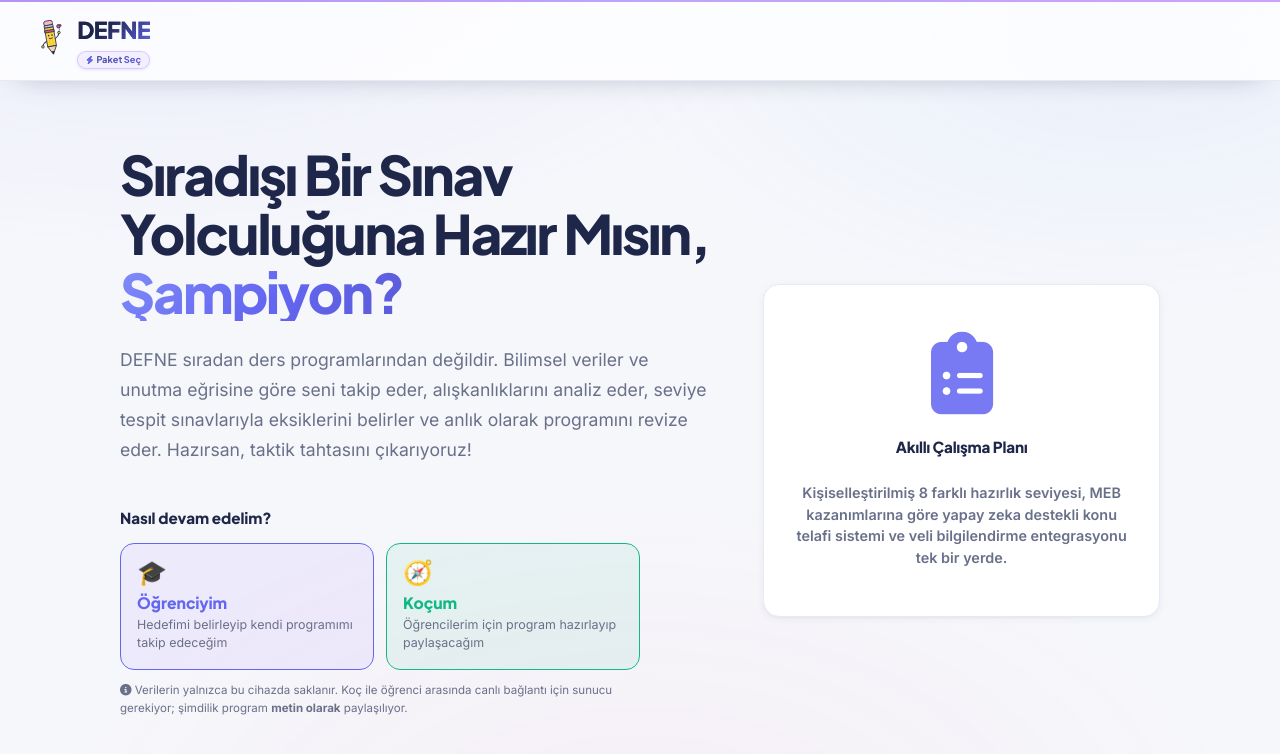
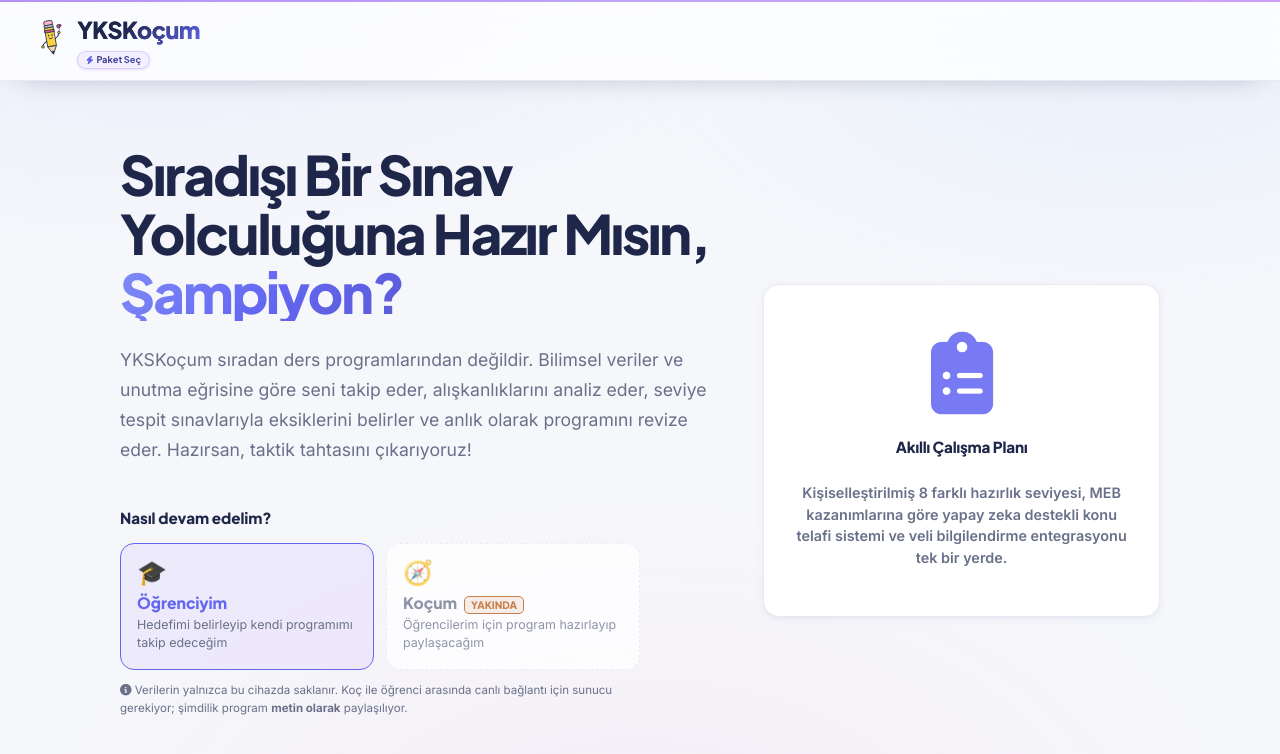
Before and after one commit to oguzkamburoglu-cloud/YKSKocum, a PHP site: page / in a window 1280 px wide. Shown: the top 754 px of the page. Run offline with PHP 8.4, Linux system fonts and the light colour scheme; some libraries are stand-ins or nearby versions.

Commit message:
YKSKocum adi, 3 kademeli paket, koc kismi 'yakinda'
- Uygulama adi DEFNE -> YKSKocum (index, app, manifest, servis calisani,
  sunucu dosyalari, localStorage anahtari, onbellek adi)
- Paketler role gore ikili yapidan 3 KADEMEYE cevrildi:
  Baslangic 99 / Standart 199 (vurgulu) / Pro 349 TL/ay.
  FIYATLAR ORNEKTIR, PAKETLER yapilandirmasindan tek yerden degisir.
- Rol sekmeleri kaldirildi; paketlerin tamami ogrenci icin
- KOC_AKTIF bayragi eklendi (false): karsilama kartinda 'YAKINDA'
  rozeti, tiklaninca sunucu altyapisinin hazirlandigini soyleyen
  aciklama; rol degismiyor
- 7 gunluk deneme calismaya devam ediyor

Co-Authored-By: Claude Opus 5 <noreply@anthropic.com>

```diff
--- a/index.html
+++ b/index.html
@@ -3,7 +3,7 @@
 <head>
   <meta charset="UTF-8">
   <meta name="viewport" content="width=device-width, initial-scale=1.0, maximum-scale=1.0, user-scalable=no">
-  <title>DEFNE - Akıllı YKS Ders Çalışma Koçu</title>
+  <title>YKSKoçum - Akıllı YKS Ders Çalışma Koçu</title>
   <meta name="description" content="YKS sınavına hazırlanan öğrenciler için bilimsel verilerle desteklenen akıllı, dinamik ve kişiselleştirilmiş AI Ders Çalışma Koçu.">
   <meta name="theme-color" content="#6366f1">
   <link rel="manifest" href="manifest.json">
@@ -13,7 +13,7 @@
   <!-- iOS: ana ekrana eklendiginde tarayici cubugu olmadan, uygulama gibi acilir -->
   <meta name="apple-mobile-web-app-capable" content="yes">
   <meta name="apple-mobile-web-app-status-bar-style" content="default">
-  <meta name="apple-mobile-web-app-title" content="DEFNE">
+  <meta name="apple-mobile-web-app-title" content="YKSKoçum">
   <meta name="mobile-web-app-capable" content="yes">
   <!-- CSS Stylesheet -->
   <link rel="stylesheet" href="styles.css?v=26">
@@ -50,7 +50,7 @@
        kimse bulmuyor; kurulum istemi uygulamanin icinden sunulur. -->
   <div id="installBar" style="display:none; align-items:center; gap:0.75rem; flex-wrap:wrap;
        background:var(--ai-tint); border-bottom:1px solid var(--ai-border); padding:0.6rem 1rem; font-size:0.82rem;">
-    <span style="font-weight:700; color:var(--primary);">📱 DEFNE'yi uygulama olarak kur</span>
+    <span style="font-weight:700; color:var(--primary);">📱 YKSKoçum'yi uygulama olarak kur</span>
     <span id="installHint" style="color:var(--text-muted); flex:1; min-width:180px;">Ana ekranından tek dokunuşla aç, çevrimdışı çalışsın.</span>
     <button id="installBtn" class="btn btn-primary" style="padding:0.35rem 0.9rem; font-size:0.78rem; font-weight:800;" onclick="app.promptInstall()">Kur</button>
     <button class="btn btn-secondary" style="padding:0.35rem 0.7rem; font-size:0.78rem;" onclick="app.dismissInstall()">Şimdi değil</button>
@@ -84,7 +84,7 @@
         </g>
       </svg>
       <div style="display: flex; flex-direction: column; align-items: flex-start; gap: 0.15rem;">
-        <span style="background: linear-gradient(135deg, var(--text-main) 40%, var(--primary) 100%); -webkit-background-clip: text; -webkit-text-fill-color: transparent;">DEFNE</span>
+        <span style="background: linear-gradient(135deg, var(--text-main) 40%, var(--primary) 100%); -webkit-background-clip: text; -webkit-text-fill-color: transparent;">YKSKoçum</span>
         <span id="roleBadge" style="display:none; align-items:center; gap:0.3rem; padding:0.2rem 0.55rem; font-size:0.68rem; font-weight:800; border-radius:99px; background:rgba(16,185,129,0.12); border:1px solid var(--success, #10b981); color:var(--success, #10b981); white-space:nowrap; margin-left:0.4rem;"></span>
         <button style="padding: 0.1rem 0.5rem; font-size: 0.58rem; line-height: 1.4; display: inline-flex; align-items: center; gap: 0.2rem; font-weight: 700; white-space: nowrap; border-radius: 4px; border: 1px solid rgba(245,158,11,0.4); background: rgba(245,158,11,0.08); color: #b45309; cursor: pointer; font-family: var(--font-header);" id="headerTierBtn" onclick="event.stopPropagation(); app.showSubscription()">
           <i class="fa-solid fa-bolt" style="font-size: 0.5rem;"></i> <span id="headerTierText">Paket Seç</span>
@@ -152,7 +152,7 @@
       <div class="hero-container">
         <div class="hero-text">
           <h1>Sıradışı Bir Sınav <br>Yolculuğuna Hazır Mısın, <span>Şampiyon?</span></h1>
-          <p>DEFNE sıradan ders programlarından değildir. Bilimsel veriler ve unutma eğrisine göre seni takip eder, alışkanlıklarını analiz eder, seviye tespit sınavlarıyla eksiklerini belirler ve anlık olarak programını revize eder. Hazırsan, taktik tahtasını çıkarıyoruz!</p>
+          <p>YKSKoçum sıradan ders programlarından değildir. Bilimsel veriler ve unutma eğrisine göre seni takip eder, alışkanlıklarını analiz eder, seviye tespit sınavlarıyla eksiklerini belirler ve anlık olarak programını revize eder. Hazırsan, taktik tahtasını çıkarıyoruz!</p>
           <!-- ROL SECIMI — sonraki her sey buna gore degisiyor.
                Ogrenci: hedef belirleme sihirbazi + gunluk program takibi.
                Koc: program hazirlama + metin olarak paylasma. -->
@@ -167,9 +167,11 @@
             </button>
 
             <button class="role-card" onclick="app.startAsCoach()"
-                    style="text-align:left; cursor:pointer; border:1.5px solid var(--success, #10b981); background:rgba(16,185,129,0.07); border-radius:14px; padding:1.1rem 1rem; font-family:inherit;">
+                    style="text-align:left; cursor:pointer; border:1.5px dashed var(--border-color); background:var(--bg-card); border-radius:14px; padding:1.1rem 1rem; font-family:inherit; opacity:.72;">
               <div style="font-size:1.5rem; line-height:1; margin-bottom:0.5rem;">🧭</div>
-              <div style="font-weight:800; font-size:0.98rem; color:var(--success, #10b981); font-family:var(--font-header); margin-bottom:0.2rem;">Koçum</div>
+              <div style="font-weight:800; font-size:0.98rem; color:var(--text-muted); font-family:var(--font-header); margin-bottom:0.2rem;">Koçum
+                <span style="font-size:.64rem; font-weight:800; background:rgba(180,83,9,.12); color:#b45309; border:1px solid #b45309; padding:.08rem .38rem; border-radius:5px; margin-left:.25rem; vertical-align:middle;">YAKINDA</span>
+              </div>
               <div style="font-size:0.78rem; color:var(--text-muted); line-height:1.45;">Öğrencilerim için program hazırlayıp paylaşacağım</div>
             </button>
 
@@ -484,7 +486,7 @@
         <div class="coach-feedback-box" style="text-align: left; margin-bottom: 2.5rem; background: rgba(59, 130, 246, 0.03); border-color: rgba(59, 130, 246, 0.15);">
           <div class="coach-avatar" style="border-color: var(--secondary); background: rgba(59, 130, 246, 0.05);">✏️</div>
           <div class="coach-message">
-            <h4>DEFNE Maç Raporu</h4>
+            <h4>YKSKoçum Maç Raporu</h4>
             <p id="reportCoachAnalysis">Analiz yükleniyor...</p>
           </div>
         </div>
@@ -545,7 +547,7 @@
             <span>Akıllı Bildirimleri Aktifleştir</span>
             <input type="checkbox" id="notifEnabledToggle" style="transform: scale(1.2);" onchange="app.notificationManager.requestPermission().then(g => { if(g) { document.getElementById('notifEnabledToggle').checked = true; } else { document.getElementById('notifEnabledToggle').checked = false; } })">
           </label>
-          <small style="color: var(--text-muted);">DEFNE sana çalışma durumuna göre kritik hatırlatmalar yapacak.</small>
+          <small style="color: var(--text-muted);">YKSKoçum sana çalışma durumuna göre kritik hatırlatmalar yapacak.</small>
         </div>
 
         <h3 style="margin-top: 1.5rem;">Sessiz Saatler</h3>
@@ -624,7 +626,7 @@
             <!-- PRO Premium soft highlight widget -->
             <div id="sidebarProBanner" style="margin: 1rem 0 0; padding: 0.75rem; border-radius: 8px; background: linear-gradient(135deg, rgba(139, 92, 246, 0.1), rgba(168, 85, 247, 0.1)); border: 1.5px solid rgba(139, 92, 246, 0.2); text-align: center;">
               <span style="font-size: 0.72rem; font-weight: 700; color: #a78bfa; display: block; margin-bottom: 0.35rem;">
-                <i class="fa-solid fa-crown text-warning"></i> DEFNE Üyeliği: <span id="dashSubTierText" style="text-transform: uppercase;">PRO</span>
+                <i class="fa-solid fa-crown text-warning"></i> YKSKoçum Üyeliği: <span id="dashSubTierText" style="text-transform: uppercase;">PRO</span>
               </span>
               <button id="dashSubActionButton" onclick="app.showSubscriptionModal()" style="border: none; background: #8b5cf6; color: white; padding: 0.25rem 0.6rem; font-size: 0.68rem; font-weight: 800; border-radius: 6px; cursor: pointer; transition: background 0.2s; width: 100%;" onmouseover="this.style.background='#a78bfa'" onmouseout="this.style.background='#8b5cf6'">
                 Planları Yönet
@@ -728,7 +730,7 @@
           <!-- AI ÇALIŞMA YARDIMCILARI GRID (no title/card wrapper) -->
           <div id="topHelpersCard" style="margin-bottom: 1.5rem; display: flex; flex-direction: column; gap: 1rem;">
             <div style="width: 100%;">
-              <!-- 3 AI merkezi + yüzen DEFNE = 4 giriş noktası.
+              <!-- 3 AI merkezi + yüzen YKSKoçum = 4 giriş noktası.
                    Rota Rehberi kaldırıldı; 4 fazlı müfredat haritası Program
                    Sihirbazı'nın içine taşındı. Alışkanlık Haritası, Gelişim
                    Analizi'nin altında kalır. Her kart öğrencinin zihnindeki
@@ -2010,7 +2012,7 @@
           </svg>
           <div style="display: flex; flex-direction: column; align-items: flex-start; gap: 0.15rem;">
             <div style="display: flex; align-items: center; gap: 0.35rem;">
-              <h4 style="margin: 0; font-size: 0.95rem; font-weight: 800; font-family: var(--font-header);">DEFNE</h4>
+              <h4 style="margin: 0; font-size: 0.95rem; font-weight: 800; font-family: var(--font-header);">YKSKoçum</h4>
               <span style="padding: 0.05rem 0.35rem; font-size: 0.55rem; font-weight: 700; background: #f59e0b; color: #fff; border-radius: 4px; display: inline-flex; align-items: center; gap: 2px;">
                 <i class="fa-solid fa-bolt" style="font-size: 0.45rem;"></i> Pro
               </span>
@@ -2218,22 +2220,14 @@
 
   <!-- Subscription Modal -->
   <div id="subscriptionModal" class="modal-overlay" style="display:none; align-items:center; justify-content:center;">
-    <div class="glass-card modal-content" style="max-width: 720px; padding: 2rem; position: relative;">
+    <div class="glass-card modal-content" style="max-width: 860px; padding: 2rem; position: relative;">
       <button class="close-btn" onclick="app.closeSubscriptionModal()" style="position:absolute; top:1rem; right:1rem; background:none; border:none; font-size:1.4rem; cursor:pointer; color:var(--text-muted);">&times;</button>
       <h2 style="text-align:center; margin-bottom:0.4rem; font-family:var(--font-header); font-weight:800;">Paketler</h2>
       <p style="text-align:center; color:var(--text-muted); font-size:0.9rem; margin-bottom:1.25rem;">
-        Öğrenci ve koç için ayrı paketler. Hepsi <strong>7 gün ücretsiz</strong>.
+        Hepsi <strong>7 gün ücretsiz</strong>. Kart bilgisi istenmez.
       </p>
 
-      <!-- Rol sekmeleri -->
-      <div style="display:flex; gap:0.5rem; justify-content:center; margin-bottom:1.5rem;">
-        <button class="btn btn-secondary" id="paketSekme-ogrenci" onclick="app.showPaketler('ogrenci')"
-                style="min-width:150px; font-weight:800; font-size:0.85rem;">🎓 Öğrenci</button>
-        <button class="btn btn-secondary" id="paketSekme-koc" onclick="app.showPaketler('koc')"
-                style="min-width:150px; font-weight:800; font-size:0.85rem;">🧭 Koç</button>
-      </div>
-
-      <div id="paketIcerik"><!-- JS: PAKETLER yapılandırmasından doldurulur --></div>
+      <div id="paketIcerik" style="display:flex; gap:1rem; flex-wrap:wrap;"><!-- JS: PAKETLER yapılandırmasından doldurulur --></div>
 
       <div style="text-align:center; margin-top:1.5rem; border-top:1px solid var(--border-color); padding-top:1.25rem;">
         <button class="btn btn-primary" style="width:100%; max-width:340px; font-weight:800;" onclick="app.upgradeToPro('trial')">
@@ -2330,6 +2324,6 @@
   <script src="curriculum.js?v=3"></script>
   <script src="questions.js"></script>
   <script src="quotes.js?v=1"></script>
-  <script src="app.js?v=106"></script>
+  <script src="app.js?v=108"></script>
 </body>
 </html>
--- a/service-worker.js
+++ b/service-worker.js
@@ -1,4 +1,4 @@
-const CACHE_NAME = 'defne-v56-koc-alani';
+const CACHE_NAME = 'ykskocum-v56-paketler';
 const urlsToCache = [
   './',
   './index.html',
@@ -99,7 +99,7 @@ self.addEventListener('activate', event => {
 self.addEventListener('push', event => {
   // Fallback if push comes from server
   const data = event.data ? event.data.json() : {};
-  const title = data.title || 'DEFNE';
+  const title = data.title || 'YKSKoçum';
   const options = {
     body: data.body || 'Yeni bir bildiriminiz var.',
     icon: './icon-192.png',
--- a/sunucu/kontrol.php
+++ b/sunucu/kontrol.php
@@ -1,6 +1,6 @@
 <?php
 /**
- * DEFNE — Sunucu Uygunluk Kontrolü
+ * YKSKoçum — Sunucu Uygunluk Kontrolü
  * ---------------------------------------------------------------
  * Bu dosyayı hosting'ine yükleyip tarayıcıdan aç:
  *     https://ALANADIN/sunucu/kontrol.php
@@ -74,7 +74,7 @@ ekle('PDO sürücüleri', class_exists('PDO') && in_array('mysql', PDO::getAvail
 $zorunluHata = count(array_filter($sonuc, fn($s) => $s['zorunlu'] && !$s['ok']));
 ?>
 <!doctype html><html lang="tr"><head><meta charset="utf-8">
-<meta name="viewport" content="width=device-width,initial-scale=1"><title>DEFNE — Sunucu Kontrolü</title>
+<meta name="viewport" content="width=device-width,initial-scale=1"><title>YKSKoçum — Sunucu Kontrolü</title>
 <style>
 body{font-family:system-ui,-apple-system,"Segoe UI",sans-serif;background:#f6f7fb;color:#16192b;margin:0;padding:2rem 1rem;line-height:1.6}
 .k{max-width:720px;margin:0 auto;background:#fff;border:1px solid #e4e1ec;border-radius:14px;padding:1.75rem}
@@ -91,7 +91,7 @@ h1{font-size:1.35rem;margin:0 0 .3rem}
 .kotu{background:#fdecec;color:#b91c1c;border:1px solid #b91c1c}
 code{background:#f1f0f6;padding:.1em .4em;border-radius:4px;font-size:.85em}
 </style></head><body><div class="k">
-<h1>DEFNE — Sunucu Uygunluk Kontrolü</h1>
+<h1>YKSKoçum — Sunucu Uygunluk Kontrolü</h1>
 <p class="alt">Bu sayfa sunucunda hiçbir değişiklik yapmaz. Sonucu ekran görüntüsüyle ilet.</p>
 <?php foreach ($sonuc as $s): ?>
   <div class="s">
--- a/sunucu/push.php
+++ b/sunucu/push.php
@@ -1,6 +1,6 @@
 <?php
 /**
- * DEFNE — Web Push (VAPID) imzalama
+ * YKSKoçum — Web Push (VAPID) imzalama
  * ---------------------------------------------------------------
  * Paylaşımlı hosting'de Composer çoğu zaman kullanılamadığı için
  * dışarıdan kütüphane kullanılmaz; yalnızca PHP'nin openssl ve curl
```
Also changed, not shown: sunucu/BENIOKU.md (+1 -1 lines), app.js, manifest.json.
